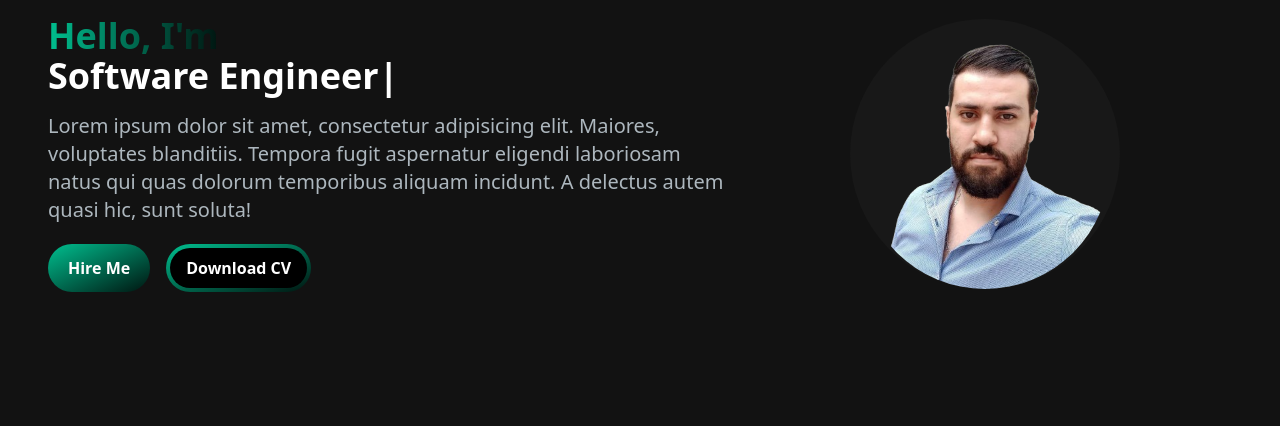
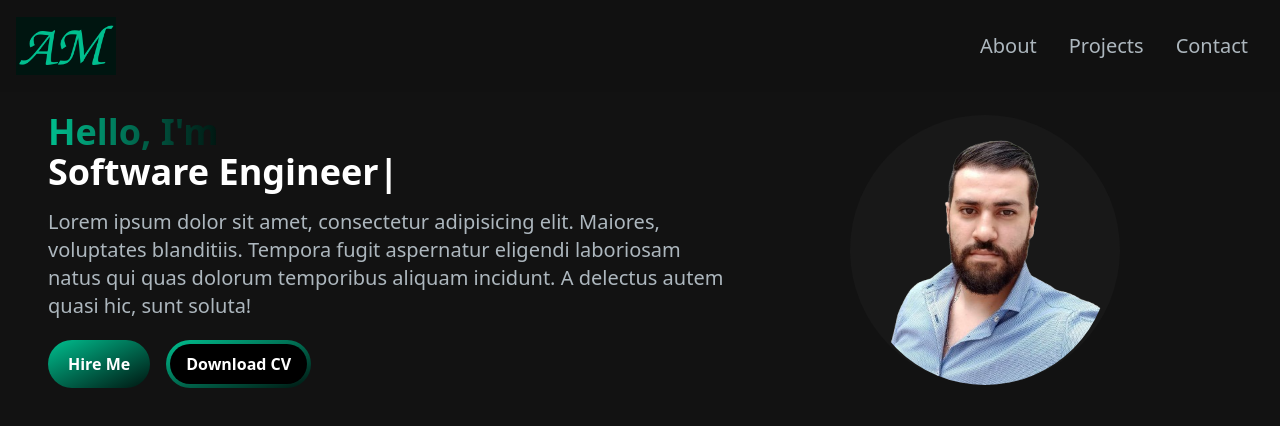
Before and after one commit to MEBARKI16/PotfolioMebarki, a Next.js app: page / in a window 1280 px wide. Shown: the top 426 px of the page. Built offline with nearby package versions, Linux system fonts and the light colour scheme.

Commit message:
create and stylise Navbar

```diff
--- a/package.json
+++ b/package.json
@@ -9,6 +9,7 @@
     "lint": "next lint"
   },
   "dependencies": {
+    "@heroicons/react": "^1.0.6",
     "next": "14.1.0",
     "react": "^18",
     "react-dom": "^18",
--- /dev/null
+++ b/src/components/MenuOverlay.jsx
@@ -0,0 +1,11 @@
+import React from 'react'
+import NavLink from './NavLink'
+const MenuOverlay = ({ links }) => {
+    return (
+        <ul className="py-4 flex flex-col items-center">
+            {links.map((link, index) => <li key={index}><NavLink link={link.link} title={link.title} /></li>)}
+        </ul>
+    )
+}
+
+export default MenuOverlay
--- /dev/null
+++ b/src/components/NavLink.jsx
@@ -0,0 +1,13 @@
+import React from 'react';
+import Link from 'next/link';
+
+const NavLink = ({ link, title }) => {
+    return (
+        <Link href={`#${link}`} className="block py-2 pl-3 pr-4 text-[#ADB7BE] sm:text-xl rounded md:p-0 hover:text-white" >
+            {title}
+        </Link>
+
+    )
+}
+
+export default NavLink
--- /dev/null
+++ b/src/components/Navbar.jsx
@@ -0,0 +1,51 @@
+import React, { useState } from 'react'
+import Link from 'next/link';
+import Image from 'next/image';
+import NavLink from './NavLink';
+import { MenuIcon, XIcon } from '@heroicons/react/solid'
+import MenuOverlay from './MenuOverlay';
+
+const links = [
+    {
+        title: "About",
+        link: "about"
+    },
+    {
+        title: "Projects",
+        link: "projects"
+    },
+    {
+        title: "Contact",
+        link: "contact"
+    }
+]
+const Navbar = () => {
+    const [isOpen, setIsOpen] = useState(false);
+    return (
+        <nav className="fixed top-0 left-0 right-0 z-10 bg-[#121212] bg-opacity-90">
+            <div className="flex items-center justify-between p-4">
+                <Link href="/"><Image src="/amine_mebarki_logo.png" width={100} height={100} style={{ width: "100px", height: "auto" }} /></Link>
+                <div className="menu-mobile block md:hidden">
+                    {
+                        isOpen ?
+                            <button className="text-slate-200 px-3 py-2 border border-slate-200 rounded" onClick={() => { setIsOpen(false) }}>
+                                <XIcon className="w-5 h-5 text-white" />
+                            </button>
+                            :
+                            <button onClick={() => { setIsOpen(true) }} className="text-slate-200 px-3 py-2 border border-slate-200 rounded">
+                                <MenuIcon className="w-5 h-5" />
+                            </button>
+                    }
+                </div>
+                <div className="menu hidden md:block md:w-auto" id="navbar">
+                    <ul className="flex flex-col p-4 md:flex-row md:space-x-8">
+                        {links.map((x, index) => <li key={index}><NavLink title={x.title} link={x.link} /></li>)}
+                    </ul>
+                </div>
+            </div>
+            {isOpen && <MenuOverlay links={links} />}
+        </nav>
+    )
+}
+
+export default Navbar;
--- a/src/pages/index.js
+++ b/src/pages/index.js
@@ -1,9 +1,11 @@
 import HeroSection from "@/components/HeroSection";
+import Navbar from "@/components/Navbar";
 
 export default function Home() {
   return (
     <main className="flex min-h-screen flex-col bg-[#121212]">
-      <div className="container mx-auto px-12 py-4">
+      <Navbar />
+      <div className="container mx-auto mt-24 px-12 py-4">
         <HeroSection />
       </div>
     </main>
```
Also changed, not shown: public/amine_mebarki_logo.png (added), 1 other file (tests, documents, lock files or other folders).
